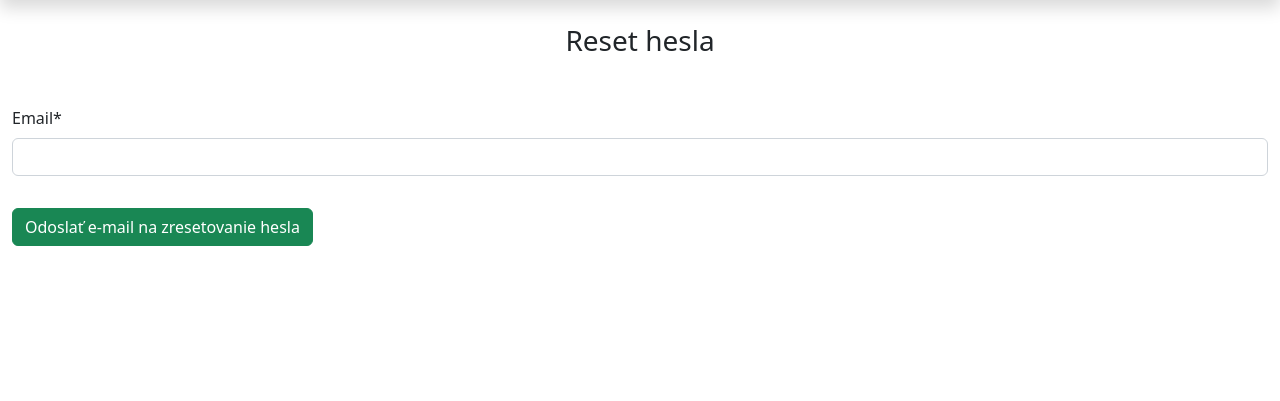
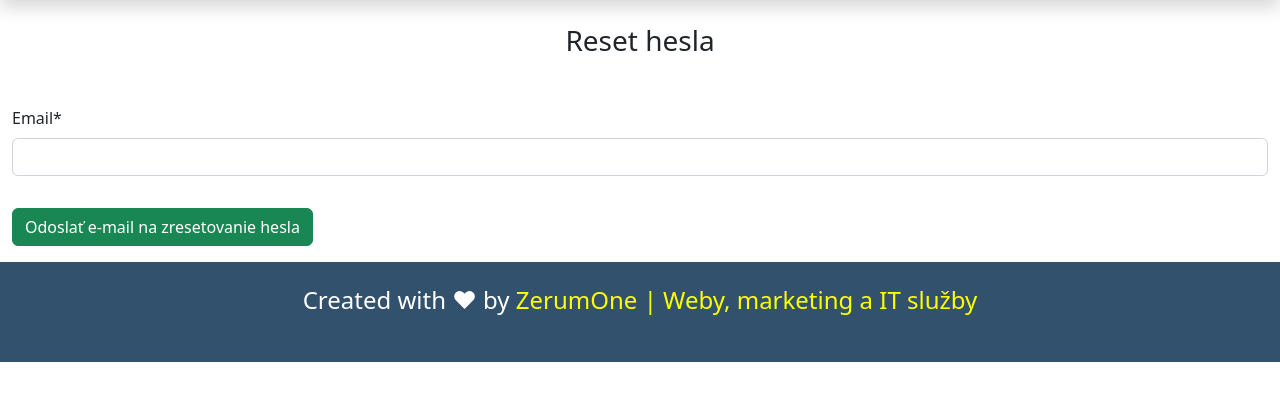
Before and after one commit to neisor/table-reservation-lobbybar, a Django app: page /accounts/reset_password/ in a window 1280 px wide. Shown: the part 56-457 px from the top of the page. Run offline with Django 4.2, Linux system fonts and the light colour scheme; some libraries are stand-ins or nearby versions.

Commit message:
feat: add footer to base.html

```diff
--- a/table_reservation/core/templates/core/base.html
+++ b/table_reservation/core/templates/core/base.html
@@ -10,6 +10,10 @@
         {% block extra_head %}
         {% endblock %}
         <style>
+            #footer_zerumone a {
+              color: yellow;
+              text-decoration: none;
+            }
             {% block extra_style %}
             {% endblock %}
         </style>
@@ -62,6 +66,11 @@
         {% block content %}
         {% endblock %}
 
+        <!-- FOOTER -->
+        <div class="container-fluid text-center mt-3" id="footer_zerumone" style="height: 100px; background-color: #32516D;">
+          <h4 class="text-white align-middle p-4">Created with ❤ by <a href="https://zerumone.sk">ZerumOne | Weby, marketing a IT služby</a></h4>
+        </div>
+
         <!-- EXTRA SCRIPTS IN THE BODY -->
         <script>
             {% block extra_script %}
```
